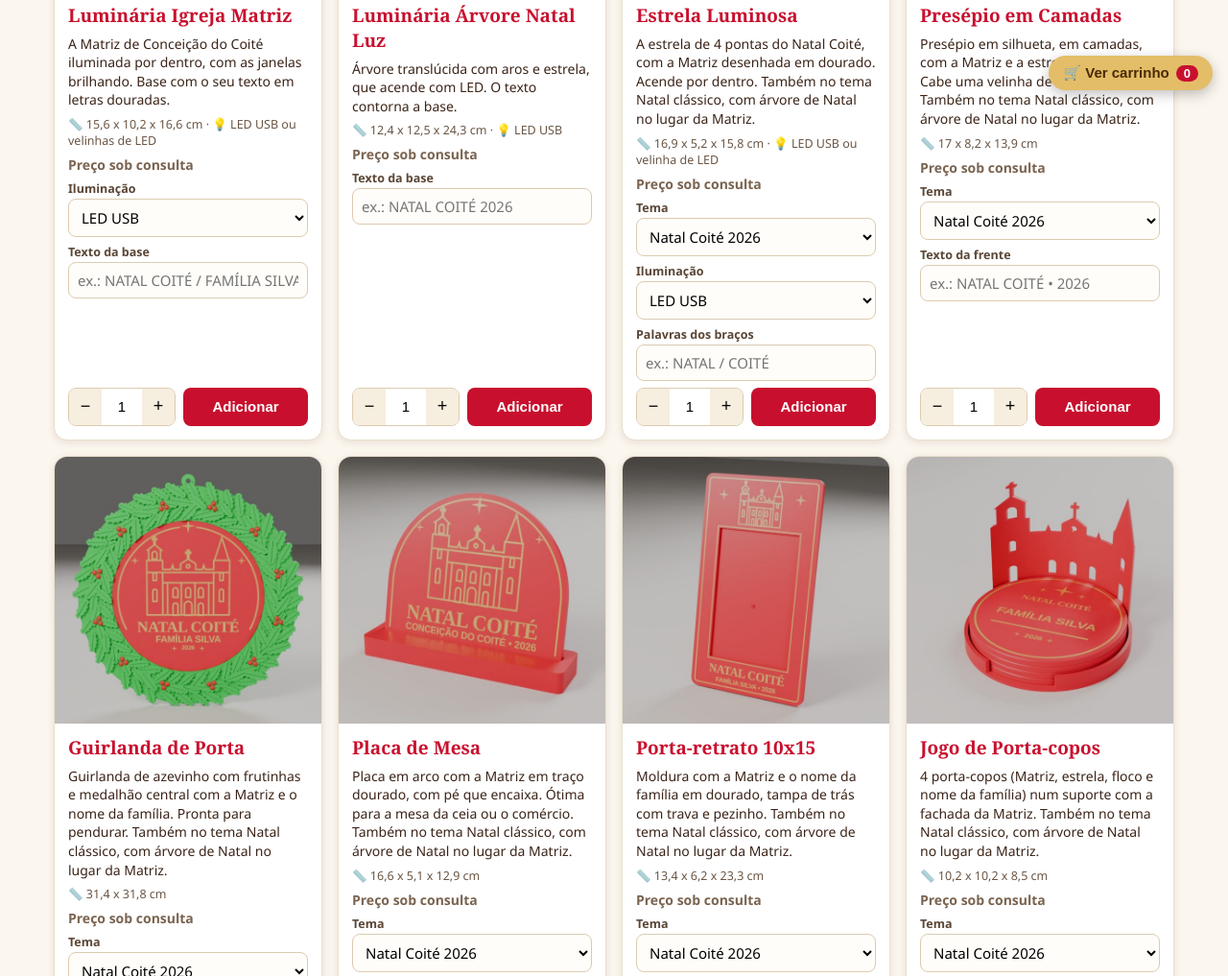
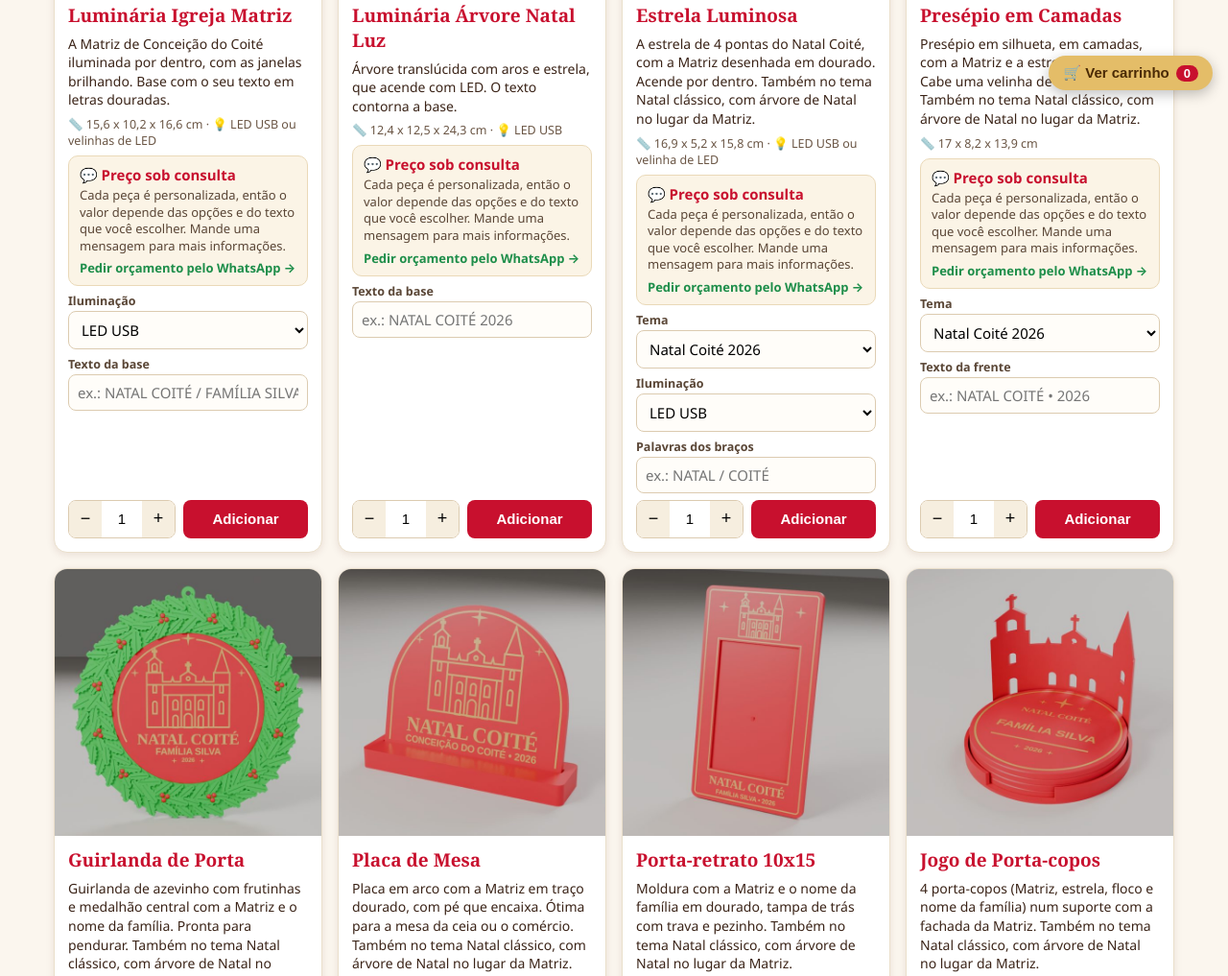
Before and after one commit to hanielcedraz/natal_coite_sigmalab3d, a plain HTML site: page index.html in a window 1280 px wide. Shown: the part 690-1707 px from the top of the page at 96% size. Drawn offline with Linux system fonts and the light colour scheme.

Commit message:
Preço sob consulta: explicação e link de orçamento pelo WhatsApp em cada peça
Co-Authored-By: Claude Opus 5.5 <noreply@anthropic.com>

```diff
--- a/index.html
+++ b/index.html
@@ -58,6 +58,11 @@ main { display:grid; grid-template-columns:repeat(auto-fill,minmax(min(270px,100
 .meta { font-size:12.5px; color:#6a5544; }
 .preco { font-size:19px; font-weight:800; color:var(--g); }
 .preco.cons { font-size:14px; color:#7a6450; font-weight:600; }
+.consulta { background:#FBF4E6; border:1px solid #EAD9B8; border-radius:10px; padding:9px 11px; display:flex; flex-direction:column; gap:3px; }
+.consulta b { color:var(--v); font-size:15px; }
+.consulta span { font-size:13px; line-height:1.35; color:#5a4636; }
+.consulta a { font-size:13px; font-weight:700; color:#1E8E4A; text-decoration:none; margin-top:2px; }
+.consulta a:hover { text-decoration:underline; }
 label { font-size:12.5px; font-weight:600; color:#5a4636; display:block; margin-bottom:2px; }
 select, input[type=text], textarea { width:100%; padding:8px 9px; border:1px solid #DCCBB0; border-radius:8px; font-size:15px;
         background:#fffdf9; font-family:inherit; }
@@ -135,7 +140,9 @@ function vitrine() {
       <h3>${esc(p.nome)}</h3>
       <p>${esc(p.texto)}</p>
       <div class="meta">📏 ${esc(p.medidas)}${p.luz ? " · 💡 " + esc(p.luz) : ""}</div>
-      ${p.preco != null ? `<div class="preco">${R$(p.preco)}</div>` : `<div class="preco cons">Preço sob consulta</div>`}
+      ${p.preco != null ? `<div class="preco">${R$(p.preco)}</div>` : `<div class="consulta"><b>💬 Preço sob consulta</b>
+        <span>Cada peça é personalizada, então o valor depende das opções e do texto que você escolher. Mande uma mensagem para mais informações.</span>
+        <a href="https://wa.me/${D.whats}?text=${encodeURIComponent("Olá! Gostaria de saber o preço de: " + p.nome)}" target="_blank" rel="noopener">Pedir orçamento pelo WhatsApp →</a></div>`}
       ${p.variacoes.map((v, i) => `<div><label>${esc(v[0])}</label>
         <select data-v="${i}" onchange="troca('${p.id}')">${v[1].map(o => `<option>${esc(o)}</option>`).join("")}</select></div>`).join("")}
       ${p.campo ? `<div><label>${esc(p.campo)}</label><input type="text" class="pers" maxlength="40" placeholder="ex.: ${esc(p.exemplo)}"></div>` : ""}
```
